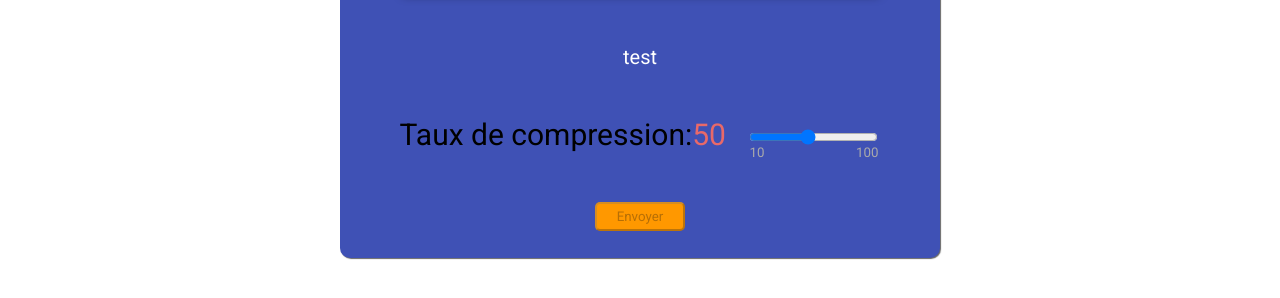
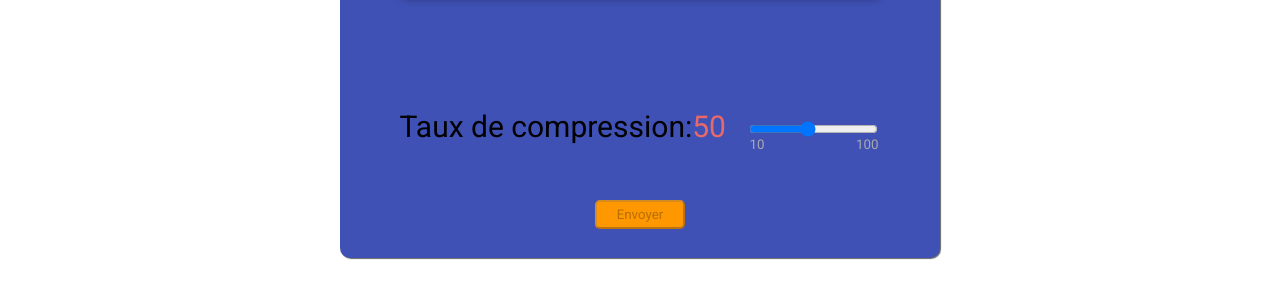
Before and after one commit to DevonTheFloor/compressor-front, a website built with webpack: page dist/index.html in a window 1280 px wide. Shown: the part 360-658 px from the top of the page. Built offline with nearby package versions, Linux system fonts and the light colour scheme.

Commit message:
revue de code

```diff
--- a/src/components/form-upload-file/form-upload-file.js
+++ b/src/components/form-upload-file/form-upload-file.js
@@ -10,9 +10,8 @@ export default class FormUploadForm extends HTMLElement{
             <p class="input-file-trigger">Selectionnez votre fichier</p>
                 <input type="file" id="input-single-file" class="input-file">
             </label>
-            <p id="form-upload-file-return" class="file-return">test</p>
+            <p id="form-upload-file-return" class="file-return"></p>
             <input-range></input-range>
-
             <button type="submit" disabled>Envoyer</button>
         </form>
         `
--- a/src/components/form-upload-file/form-upload-file.scss
+++ b/src/components/form-upload-file/form-upload-file.scss
@@ -38,7 +38,8 @@ form-upload-file {
 
         .file-return{
             color: #fff;
-            font-size: clamp(1.2rem, 3.5vw, 2rem)
+            font-size: clamp(1.2rem, 3.5vw, 2rem);
+            text-align: center;
         }
 
         button[type="submit"] {
```
